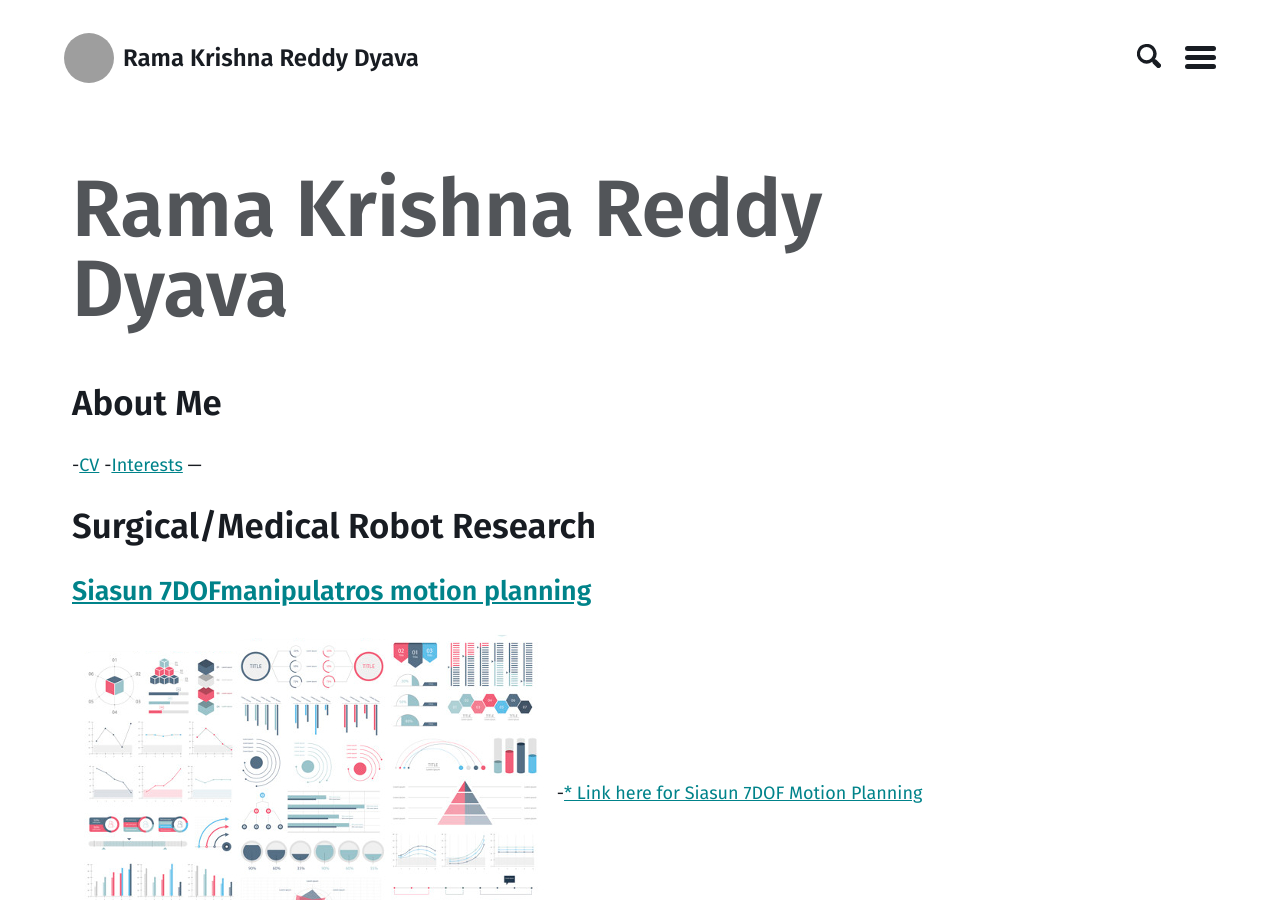
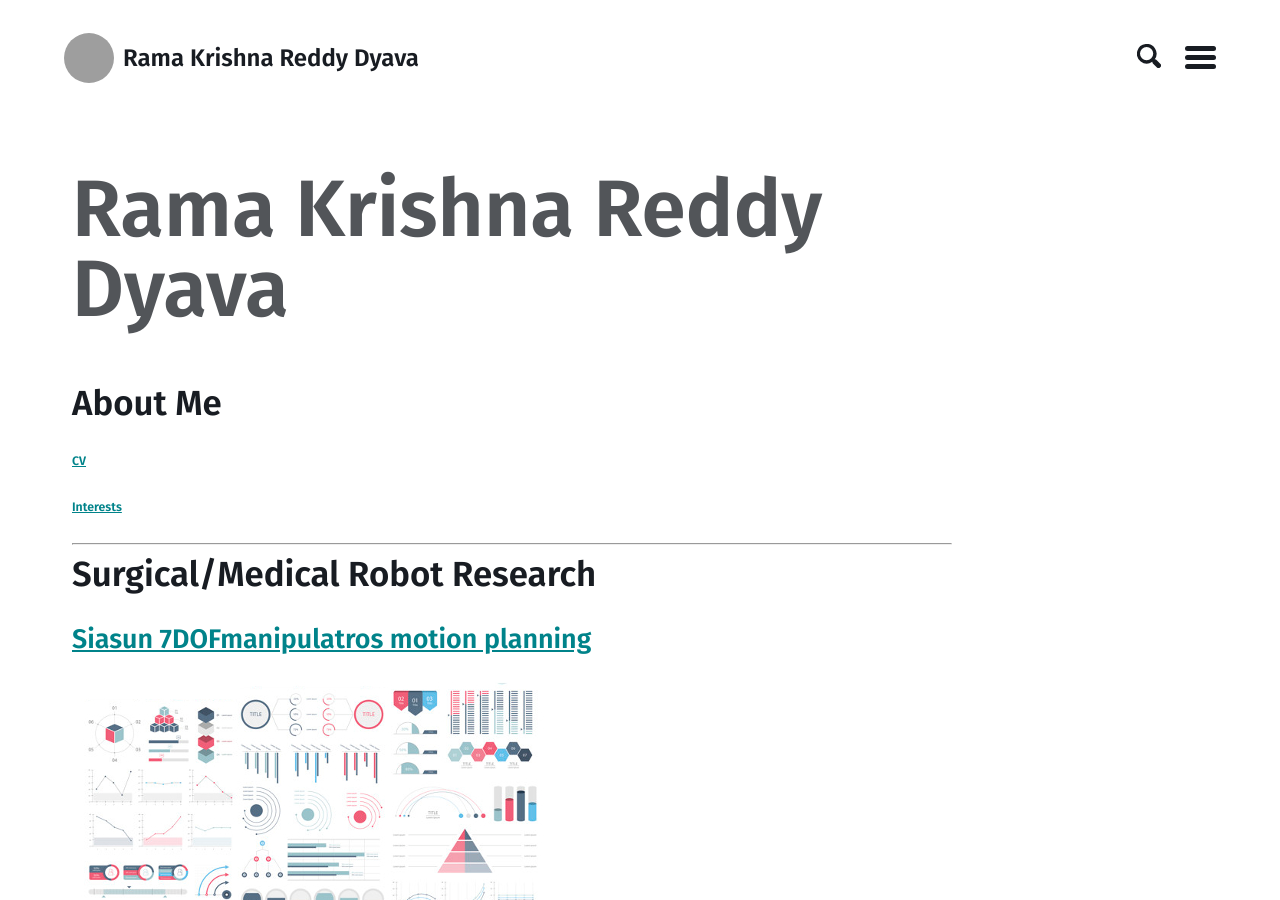
Before and after one commit to rkdyava/rama.github.io, a Jekyll site: the page built from index.md, in a window 1280 px wide and 900 px high. Built offline with Jekyll 4.4.1, drawn with Linux system fonts in a browser that asks for light colours; our own code applies the rules of GitHub Pages for plain Markdown files; comment, search, counter and statistics services are not loaded; grey boxes are pictures that could not be loaded.

```diff
--- a/index.md
+++ b/index.md
@@ -1,13 +1,13 @@
 <!-- ## Portfolio -->
 ## About Me
 
--[CV](/pdf/CV.pdf)
--[Interests](/pdf/BACKGROUND EXPERIENCE ON ROBOTICS RESEARCH.pdf)
+###### [CV](/pdf/CV.pdf)
+###### [Interests](/pdf/BACKGROUND EXPERIENCE ON ROBOTICS RESEARCH.pdf)
 ---
 ## Surgical/Medical Robot Research
 ### [Siasun 7DOFmanipulatros motion planning](docs/posts.md)
 <img src="images/dummy_thumbnail.jpg?raw=true"/>
--[* Link here for Siasun 7DOF Motion Planning Video*](https://www.youtube.com/watch?v=ZAeLUoNyjy4&list=PLhz2kQ7e3CxE8vfuvlm1JlOEaV5DrDM6x&index=4&t=0s)
+- [* Link here for Siasun 7DOF Motion Planning Video*](https://www.youtube.com/watch?v=ZAeLUoNyjy4&list=PLhz2kQ7e3CxE8vfuvlm1JlOEaV5DrDM6x&index=4&t=0s)
 ## Name
 - [ML: Prediction of medication dosage and pills for patient  based on the medical test results ](https://www.youtube.com/watch?v=ZAeLUoNyjy4&list=PLhz2kQ7e3CxE8vfuvlm1JlOEaV5DrDM6x&index=4&t=0s)
 - [Percutaneous Coronary Intervention Research and Vibrotactile feedback for Robotic Catheter insersion ](pdf/Dyava_PCI_presentation.pdf)
```
